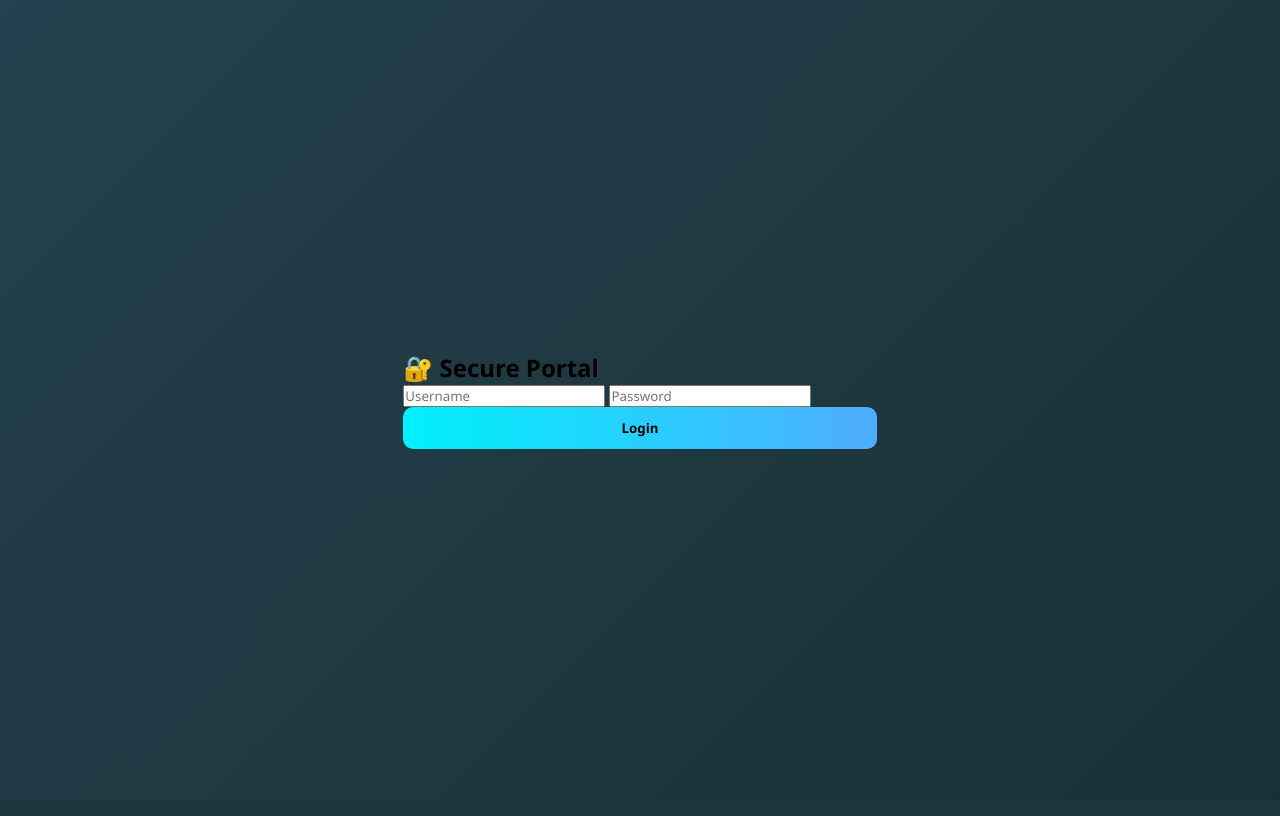
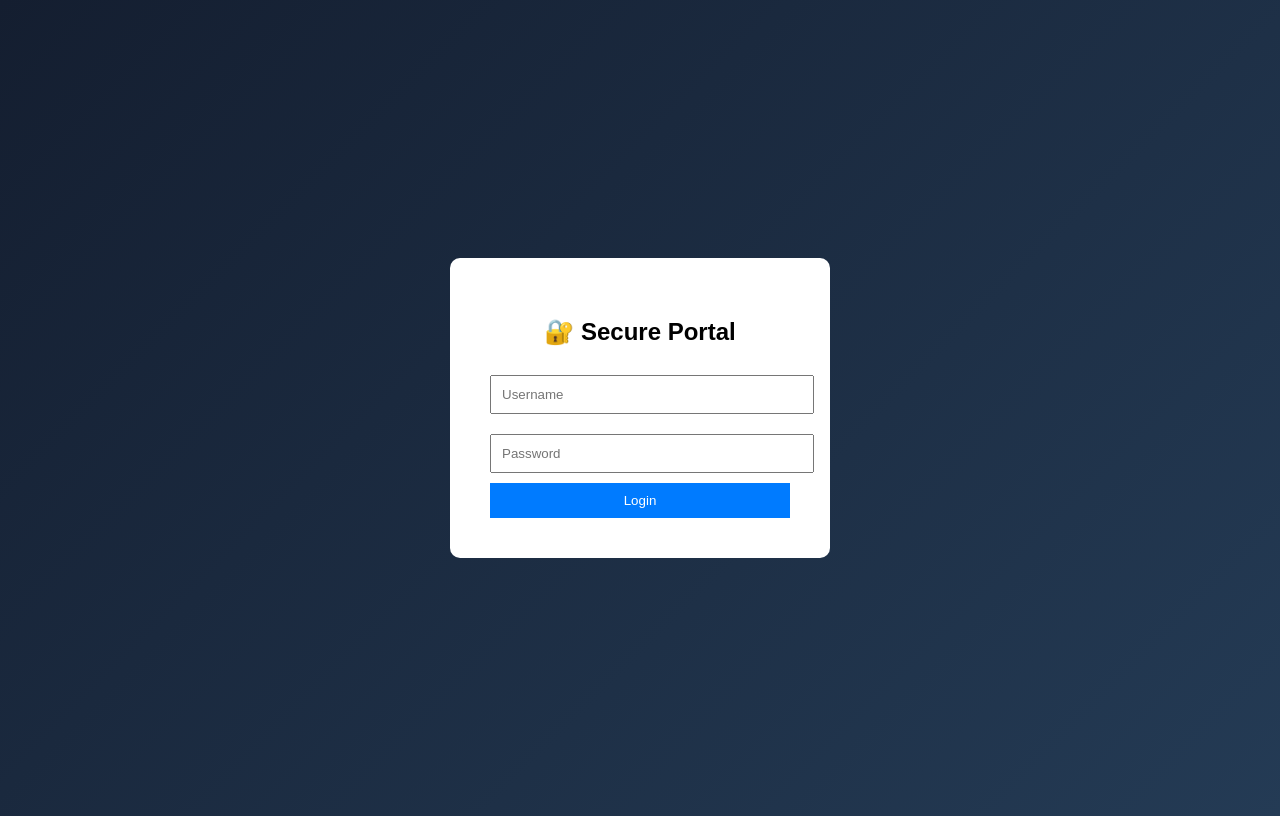
Before and after one commit to THUNDER-2007/allocation-aboard, a Flask app: template templates/login.html in a window 1280 px wide. Before the commit the page ends 449 px from the top, so only its background shows below. Run offline with Flask 3, Linux system fonts and the light colour scheme; the template is opened without the code that fills it, so the values that code supplies are empty.

Commit message:
Update style.css

```diff
--- a/static/style.css
+++ b/static/style.css
@@ -1,92 +1,30 @@
-* {
-    margin: 0;
-    padding: 0;
-    box-sizing: border-box;
-    font-family: 'Segoe UI', sans-serif;
+body {
+    height:100vh;
+    display:flex;
+    justify-content:center;
+    align-items:center;
+    background:linear-gradient(135deg,#141e30,#243b55);
+    font-family:Arial;
 }
 
-body {
-    height: 100vh;
-    background: linear-gradient(-45deg, #0f2027, #203a43, #2c5364, #1c1c1c);
-    background-size: 400% 400%;
-    animation: gradientBG 12s ease infinite;
-    display: flex;
-    justify-content: center;
-    align-items: center;
-    overflow: hidden;
+.login-box {
+    background:white;
+    padding:40px;
+    border-radius:10px;
+    width:300px;
+    text-align:center;
 }
 
-@keyframes gradientBG {
-    0% {background-position: 0% 50%;}
-    50% {background-position: 100% 50%;}
-    100% {background-position: 0% 50%;}
-}
-
-.login-card {
-    width: 360px;
-    padding: 40px;
-    border-radius: 20px;
-    background: rgba(255,255,255,0.1);
-    backdrop-filter: blur(15px);
-    box-shadow: 0 10px 40px rgba(0,0,0,0.5);
-    text-align: center;
-    color: #fff;
-}
-
-.login-card h1 {
-    margin-bottom: 10px;
-}
-
-.subtitle {
-    font-size: 14px;
-    margin-bottom: 25px;
-    opacity: 0.8;
-}
-
-.input-box {
-    position: relative;
-    margin-bottom: 25px;
-}
-
-.input-box input {
-    width: 100%;
-    padding: 12px;
-    border-radius: 10px;
-    border: none;
-    outline: none;
-    background: rgba(255,255,255,0.2);
-    color: #fff;
-}
-
-.input-box label {
-    position: absolute;
-    top: 12px;
-    left: 15px;
-    color: #ddd;
-    pointer-events: none;
-    transition: 0.3s;
-}
-
-.input-box input:focus + label,
-.input-box input:valid + label {
-    top: -10px;
-    left: 10px;
-    font-size: 12px;
-    color: #00f2fe;
+input {
+    width:100%;
+    padding:10px;
+    margin:10px 0;
 }
 
 button {
-    width: 100%;
-    padding: 12px;
-    border-radius: 10px;
-    border: none;
-    background: linear-gradient(to right, #00f2fe, #4facfe);
-    font-weight: bold;
-    cursor: pointer;
-    transition: 0.3s;
+    width:100%;
+    padding:10px;
+    background:#007bff;
+    color:white;
+    border:none;
 }
-
-button:hover {
-    transform: scale(1.05);
-    box-shadow: 0 0 20px #00f2fe;
-}
```
